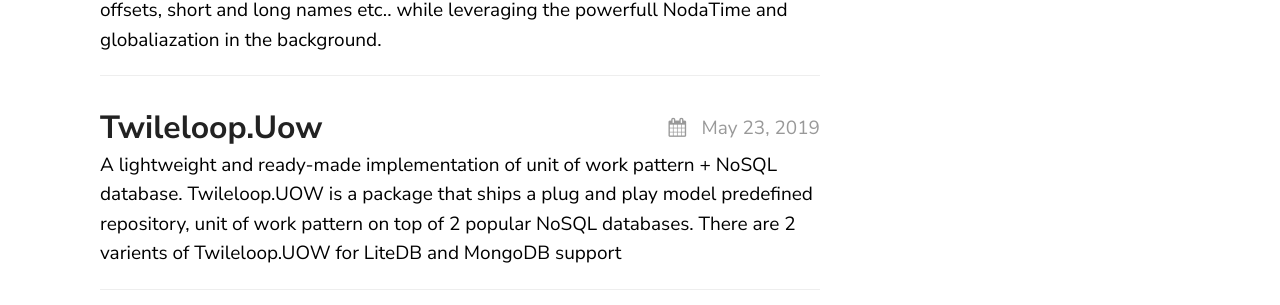
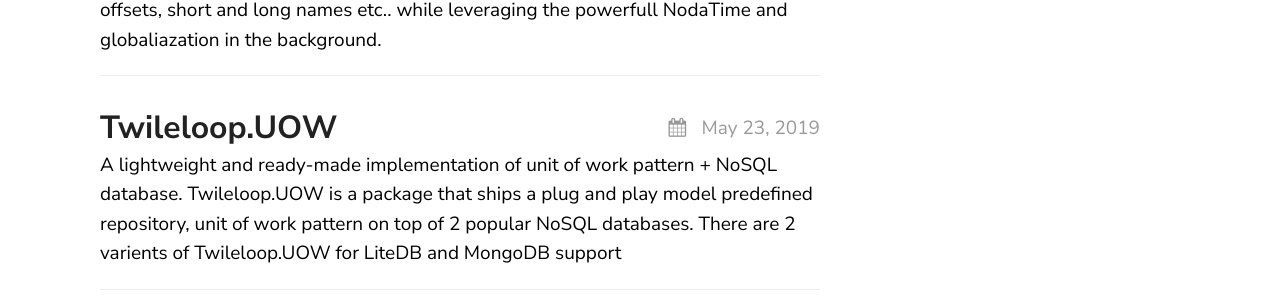
Before and after one commit to sangeethnandakumar/sangeethnandakumar.github.io, a Jekyll site: the page built from doc/index.md, in a window 1280 px wide. Shown: the part 543-848 px from the top of the page. Built offline with Jekyll 4.4.1, drawn with Linux system fonts in a browser that asks for light colours.

Commit message:
Update home.html

```diff
--- a/doc/_layouts/home.html
+++ b/doc/_layouts/home.html
@@ -20,8 +20,8 @@ layout: page
 
 	<li>
 		<div class="post-meta">
-			<a class="post-link" href="https://sangeethnandakumar.github.io/Twileloop.Uow">
-				<h2 class="post-title">Twileloop.Uow</h2>
+			<a class="post-link" href="https://sangeethnandakumar.github.io/Twileloop.UOW">
+				<h2 class="post-title">Twileloop.UOW</h2>
 			</a>
 			<div class="post-date">
 				<i class="icon-calendar"></i>
```
